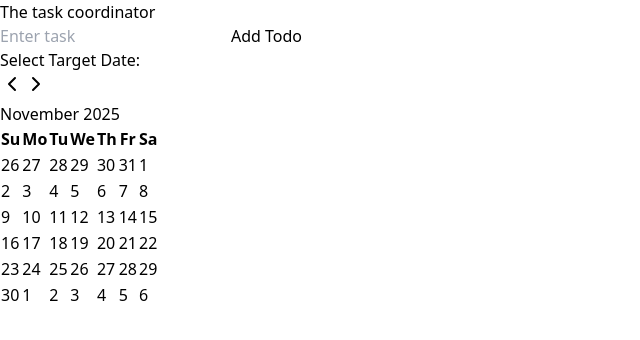
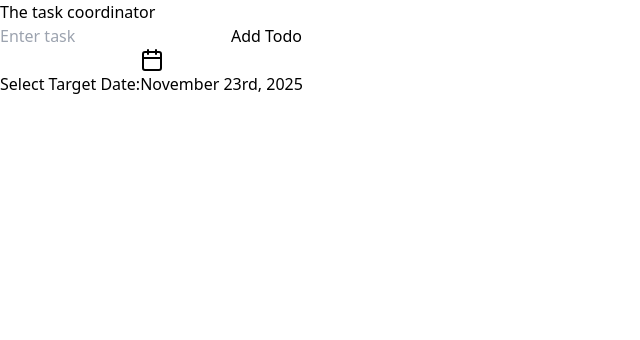
Before and after one commit to arifulmit17/Todo-app, a React (Vite) app: page / in a window 1280 px wide. Shown: the top 340 px of the page, without its empty margins (0-640 px from the left). Built offline with nearby package versions, Linux system fonts and the light colour scheme.

Commit message:
added datepicker

```diff
--- a/src/App.tsx
+++ b/src/App.tsx
@@ -8,7 +8,6 @@ import { useState } from "react";
 import "./App.css";
 import type { RootState } from "./app/store.js";
 import { Button } from "./components/ui/button.js";
-import { Calendar } from "./components/ui/calendar.js";
 import {
   Card,
   CardAction,
@@ -18,6 +17,7 @@ import {
   CardHeader,
   CardTitle,
 } from "@/components/ui/card";
+import { DatePicker } from "./components/ui/datepicker.js";
 
 function App() {
   const todos = useSelector((state: RootState) => state.todos.list);
@@ -38,6 +38,7 @@ function App() {
     } else {
       dispatch(addTodo(text, date.toDateString())); // <-- send date as string
       setText("");
+      setDate(undefined);
     }
 
     // <-- send todo text to slice
@@ -74,12 +75,13 @@ function App() {
 
           <div className="w-full gap-5 row-start-1 col-start-2">
             <label className="mb-5 font-medium">Select Target Date:</label>
-            <Calendar
+            {/* <Calendar
               mode="single"
               selected={date}
               onSelect={setDate}
               className="rounded-lg  border"
-            />
+            /> */}
+            <DatePicker value={date} onChange={setDate}></DatePicker>
           </div>
 
           </div>
--- /dev/null
+++ b/src/components/ui/datepicker.tsx
@@ -0,0 +1,46 @@
+"use client"
+
+import * as React from "react"
+import { format } from "date-fns"
+import { Calendar as CalendarIcon } from "lucide-react"
+
+import { cn } from "@/lib/utils"
+import { Button } from "@/components/ui/button"
+import { Calendar } from "@/components/ui/calendar"
+import {
+  Popover,
+  PopoverContent,
+  PopoverTrigger,
+} from "@/components/ui/popover"
+
+interface DatePickerProps {
+  value?: Date | undefined;
+  onChange?: (date: Date | undefined) => void;
+}
+
+export function DatePicker({ value, onChange }: DatePickerProps) {
+  const [internalDate, setInternalDate] = React.useState<Date | undefined>(value);
+  console.log(internalDate);
+  const handleSelect = (selected: Date | undefined) => {
+    setInternalDate(selected);     // update internal state for button display
+    if (onChange) onChange(selected); // notify parent
+  };
+
+  return (
+    <Popover>
+      <PopoverTrigger asChild>
+        <Button
+          variant="outline"
+          data-empty={!internalDate}
+          className="data-[empty=true]:text-muted-foreground w-[280px] justify-start text-left font-normal"
+        >
+          <CalendarIcon />
+          {internalDate ? format(internalDate, "PPP") : <span>Pick a date</span>}
+        </Button>
+      </PopoverTrigger>
+      <PopoverContent className="w-auto p-0">
+        <Calendar mode="single" selected={internalDate} onSelect={handleSelect} />
+      </PopoverContent>
+    </Popover>
+  );
+}
```
